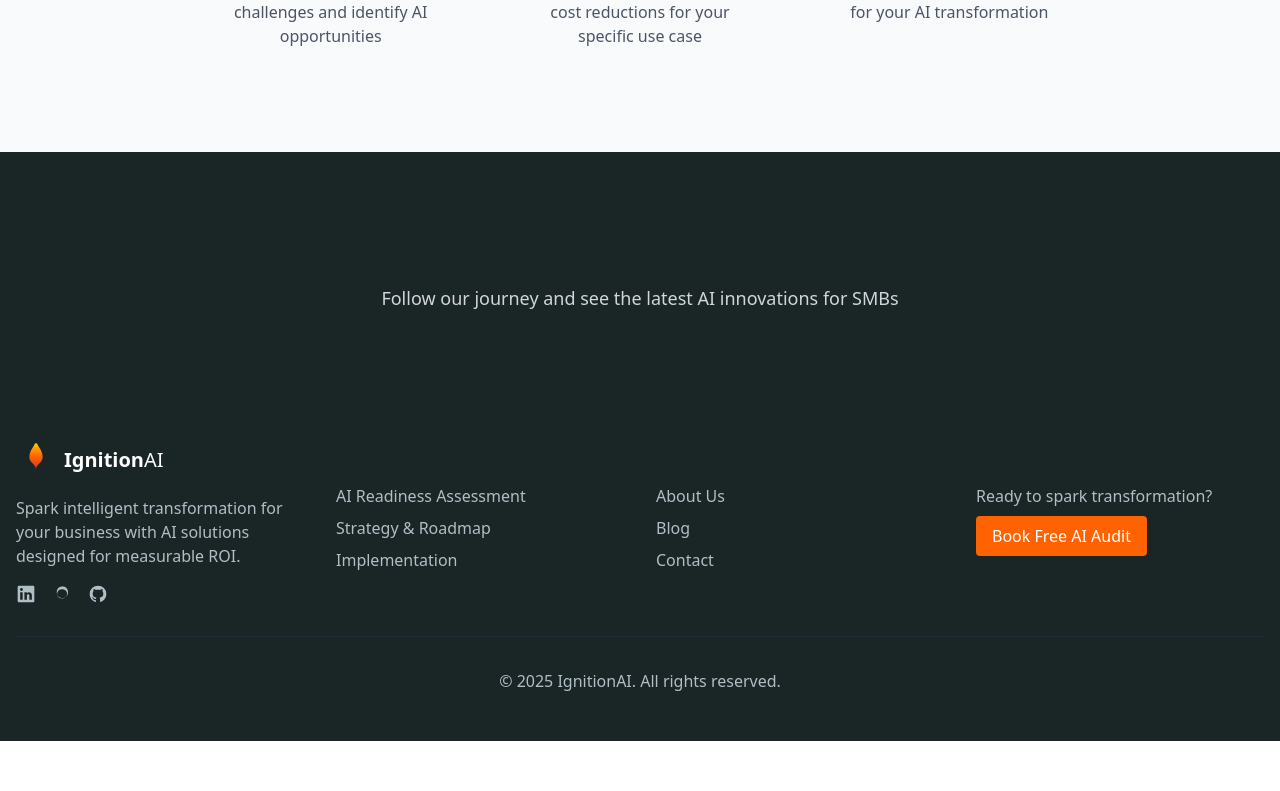
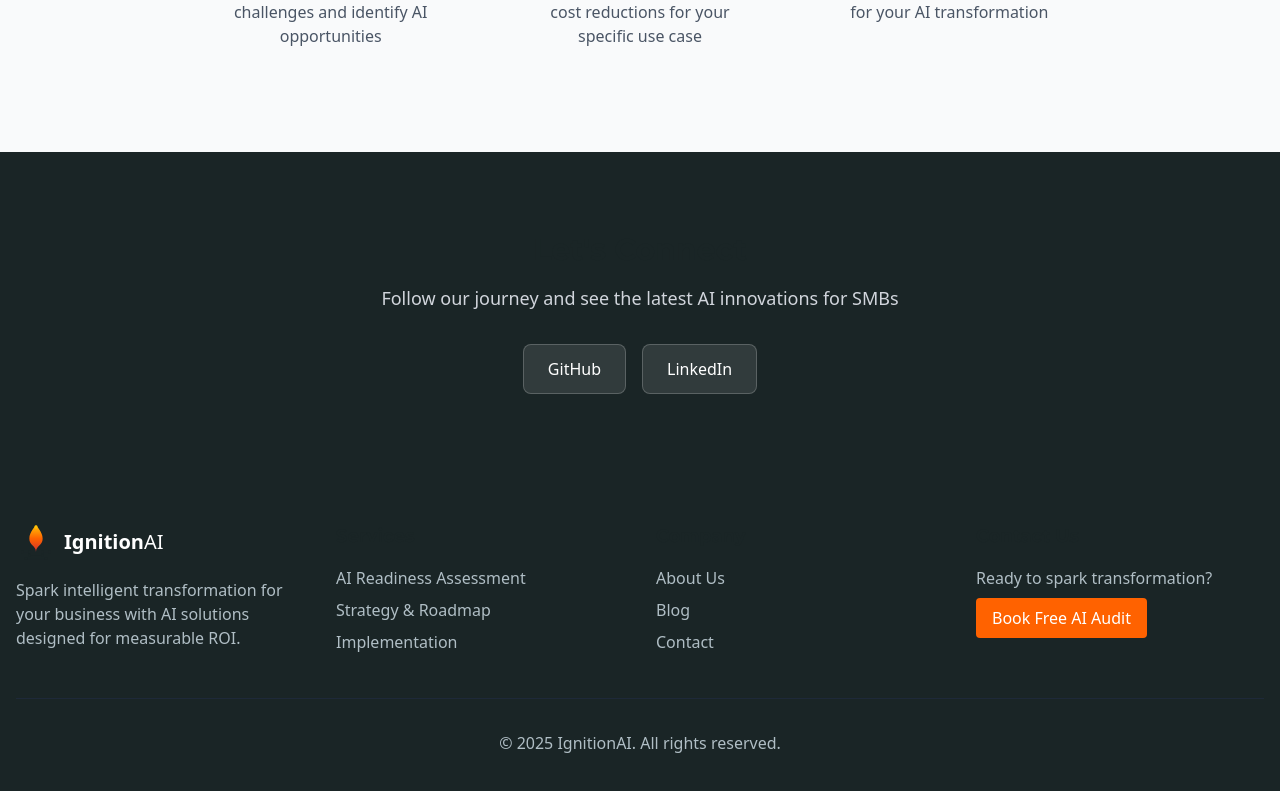
Before and after one commit to mario-guerra/ignitionai.xyz, a Next.js app: page /contact in a window 1280 px wide. Shown: the part 1840-2631 px from the top of the page. Before the commit the page ends 2581 px from the top, so only its background shows below. Built offline with nearby package versions, Linux system fonts and the light colour scheme.

Commit message:
minor page updates

```diff
--- a/src/app/contact/page.tsx
+++ b/src/app/contact/page.tsx
@@ -457,6 +457,31 @@ export default function Contact() {
                   Follow our journey and see the latest AI innovations for SMBs
                 </p>
               </motion.div>
+
+              <motion.div
+                className="flex flex-wrap items-center justify-center gap-4"
+                initial={{ opacity: 0, y: 20 }}
+                whileInView={{ opacity: 1, y: 0 }}
+                transition={{ duration: 0.6, delay: 0.2 }}
+                viewport={{ once: true }}
+              >
+                <a
+                  href="https://github.com/mario-guerra"
+                  target="_blank"
+                  rel="noopener noreferrer"
+                  className="inline-flex items-center px-6 py-3 bg-white/10 hover:bg-white/20 text-white rounded-lg transition-colors duration-200 border border-white/20 hover:border-white/30"
+                >
+                  GitHub
+                </a>
+                <a
+                  href="https://www.linkedin.com/company/ignitionai-consulting"
+                  target="_blank"
+                  rel="noopener noreferrer"
+                  className="inline-flex items-center px-6 py-3 bg-white/10 hover:bg-white/20 text-white rounded-lg transition-colors duration-200 border border-white/20 hover:border-white/30"
+                >
+                  LinkedIn
+                </a>
+              </motion.div>
             </div>
           </div>
         </section>
--- a/src/components/layout/Footer.tsx
+++ b/src/components/layout/Footer.tsx
@@ -14,12 +14,6 @@ const Footer = () => {
     { name: "About Us", path: "/about" },
     { name: "Blog", path: "/blog" },
     { name: "Contact", path: "/contact" },
-  ];
-
-  const socialLinks = [
-    { name: "LinkedIn", url: "https://linkedin.com", icon: "linkedin" },
-    { name: "Twitter", url: "https://twitter.com", icon: "twitter" },
-    { name: "GitHub", url: "https://github.com", icon: "github" },
   ];
 
   return (
@@ -45,20 +39,6 @@ const Footer = () => {
             <p className="text-cool-gray mb-4">
               Spark intelligent transformation for your business with AI solutions designed for measurable ROI.
             </p>
-            <div className="flex space-x-4">
-              {socialLinks.map((link) => (
-                <a
-                  key={link.name}
-                  href={link.url}
-                  target="_blank"
-                  rel="noopener noreferrer"
-                  className="text-cool-gray hover:text-ignition-orange transition-colors"
-                  aria-label={link.name}
-                >
-                  {getSocialIcon(link.icon)}
-                </a>
-              ))}
-            </div>
           </div>
 
           {/* Services */}
@@ -114,30 +94,4 @@ const Footer = () => {
   );
 };
 
-// Helper function for social icons
-const getSocialIcon = (icon: string) => {
-  switch (icon) {
-    case 'linkedin':
-      return (
-        <svg xmlns="http://www.w3.org/2000/svg" viewBox="0 0 24 24" fill="currentColor" className="w-5 h-5">
-          <path d="M20.5 2h-17A1.5 1.5 0 002 3.5v17A1.5 1.5 0 003.5 22h17a1.5 1.5 0 001.5-1.5v-17A1.5 1.5 0 0020.5 2zM8 19H5v-9h3zM6.5 8.25A1.75 1.75 0 118.3 6.5a1.78 1.78 0 01-1.8 1.75zM19 19h-3v-4.74c0-1.42-.6-1.93-1.38-1.93A1.74 1.74 0 0013 14.19a.66.66 0 00.1.47V19h-3v-9h2.9v1.3a3.11 3.11 0 012.7-1.4c1.55 0 3.36.86 3.36 3.66z"></path>
-        </svg>
-      );
-    case 'twitter':
-      return (
-        <svg xmlns="http://www.w3.org/2000/svg" viewBox="0 0 24 24" fill="currentColor" className="w-5 h-5">
-          <path d="M19.1 8.7c0-.3 0-.5-.1-.7 0-.1-.1-.1-.1-.2v-.2c-.2-.8-.5-1.4-.9-2-.4-.6-.9-1.1-1.4-1.5-.6-.4-1.2-.7-1.9-.9-.7-.2-1.4-.3-2.1-.3-.8 0-1.5.1-2.2.3-.7.2-1.4.5-2 .9-.6.4-1.1.9-1.5 1.5-.4.6-.7 1.2-.9 1.9-.2.7-.3 1.5-.3 2.3 0 .8.1 1.5.3 2.3.2.7.5 1.3.9 1.9.4.6.9 1.1 1.5 1.5.6.4 1.3.7 2 .9.7.2 1.4.3 2.2.3.8 0 1.5-.1 2.1-.3.7-.2 1.3-.5 1.9-.9.6-.4 1.1-.9 1.4-1.5.4-.6.7-1.2.9-2 .2-.7.3-1.5.3-2.3 0-.8-.1-1.5-.3-2.3zM17 8.4c.4.5.6 1 .8 1.6.1.6.2 1.3.2 1.9 0 .7-.1 1.3-.3 1.9-.2.6-.5 1.1-.8 1.5-.4.4-.8.8-1.3 1.1-.5.3-1 .5-1.6.7-.6.1-1.2.2-1.9.2-.7 0-1.3-.1-1.9-.2-.6-.1-1.2-.4-1.6-.7-.5-.3-.9-.7-1.3-1.1-.3-.4-.6-.9-.8-1.5-.2-.6-.3-1.2-.3-1.9 0-.7.1-1.3.3-1.9.2-.6.5-1.1.8-1.6.4-.4.8-.8 1.3-1.1.5-.3 1-.5 1.6-.7.6-.1 1.3-.2 1.9-.2.7 0 1.3.1 1.9.2.6.1 1.2.4 1.7.7.4.3.8.7 1.3 1.1z"></path>
-        </svg>
-      );
-    case 'github':
-      return (
-        <svg xmlns="http://www.w3.org/2000/svg" viewBox="0 0 24 24" fill="currentColor" className="w-5 h-5">
-          <path d="M12 2A10 10 0 002 12c0 4.42 2.87 8.17 6.84 9.5.5.08.66-.23.66-.5v-1.69c-2.77.6-3.36-1.34-3.36-1.34-.46-1.16-1.11-1.47-1.11-1.47-.91-.62.07-.6.07-.6 1 .07 1.53 1.03 1.53 1.03.87 1.52 2.34 1.07 2.91.83.09-.65.35-1.09.63-1.34-2.22-.25-4.55-1.11-4.55-4.92 0-1.11.38-2 1.03-2.71-.1-.25-.45-1.29.1-2.64 0 0 .84-.27 2.75 1.02.79-.22 1.65-.33 2.5-.33.85 0 1.71.11 2.5.33 1.91-1.29 2.75-1.02 2.75-1.02.55 1.35.2 2.39.1 2.64.65.71 1.03 1.6 1.03 2.71 0 3.82-2.34 4.66-4.57 4.91.36.31.69.92.69 1.85V21c0 .27.16.59.67.5C19.14 20.16 22 16.42 22 12A10 10 0 0012 2z"></path>
-        </svg>
-      );
-    default:
-      return null;
-  }
-};
-
 export default Footer;
```
Also changed, not shown: public/images/linkedin-banner-modern-simple.png (added), public/images/linkedin-banner-modern-simple.svg (added).
